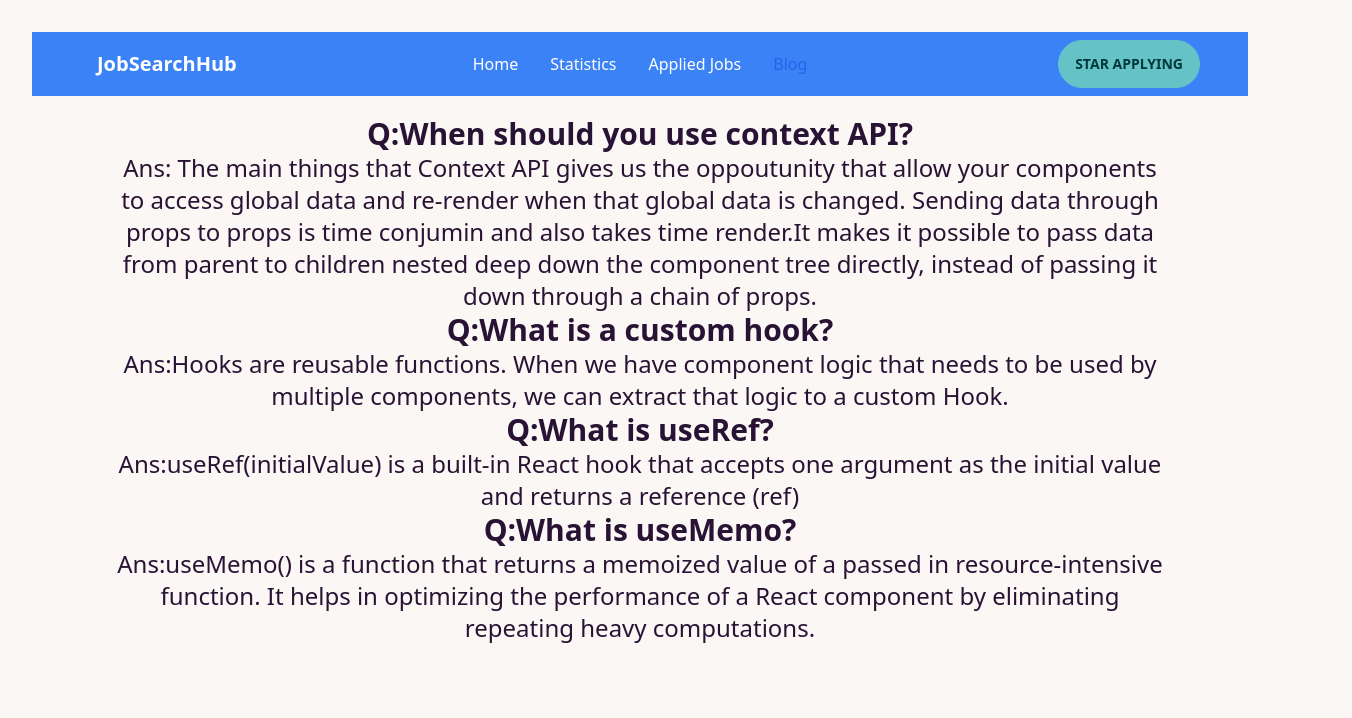
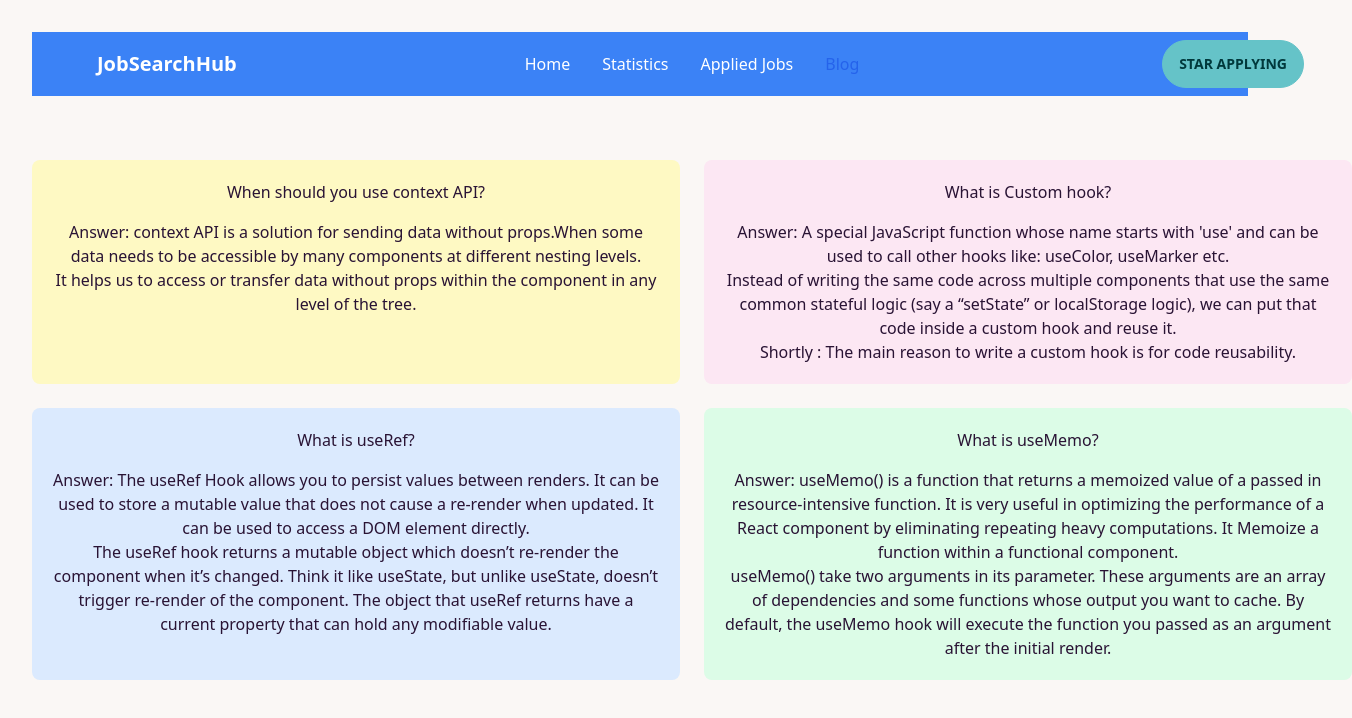
Before and after one commit to thamidtuhin74/career-hub, a React (Vite) app: page /blog in a window 1280 px wide. Shown: the top 718 px of the page, 1352 px wide, since content can reach past the window. Built offline with nearby package versions, Linux system fonts and the light colour scheme.

Commit message:
Fixing SOme Design Issue some style

```diff
--- a/src/Components/Blog/Blog.jsx
+++ b/src/Components/Blog/Blog.jsx
@@ -1,16 +1,42 @@
 import React from 'react';
+import './Blog.css'
 
 const Blog = () => {
     return (
-        <div className='mx-20 mt-5'>
-            <p  className='font-bold text-3xl'>Q:When should you use context API?</p>
-            <p className='text-2xl'>Ans: The main things that Context API gives us the oppoutunity that allow your components to access global data and re-render when that global data is changed. Sending data through props to props is time conjumin and also takes time render.It makes it possible to pass data from parent to children nested deep down the component tree directly, instead of passing it down through a chain of props. </p>
-            <p className='font-bold text-3xl'>Q:What is a custom hook?</p>
-            <p className='text-2xl'>Ans:Hooks are reusable functions. When we have component logic that needs to be used by multiple components, we can extract that logic to a custom Hook.</p>
-            <p className='font-bold text-3xl'>Q:What is useRef?</p>
-            <p className='text-2xl'>Ans:useRef(initialValue) is a built-in React hook that accepts one argument as the initial value and returns a reference (ref)</p>
-            <p className='font-bold text-3xl'>Q:What is useMemo?</p>
-            <p className='text-2xl'>Ans:useMemo() is a function that returns a memoized value of a passed in resource-intensive function. It helps in optimizing the performance of a React component by eliminating repeating heavy computations.</p>
+        <div className='container-wrapper grid md:grid-cols-2 gap-6 py-16'>
+            <div className="qun-ans bg-yellow-100 p-5 rounded-lg">
+                <h2 className='pb-4'>When should you use context API?</h2>
+                <p>
+                    <span>Answer: </span>
+                    context API is a solution for sending data without props.When some data needs to be accessible by many components at different nesting levels.<br/>
+                    It helps us to access or transfer data without props within the component in any level of the tree.
+                </p>
+            </div>
+            <div className="qun-ans bg-pink-100 p-5 rounded-lg">
+                <h2 className='pb-4'>What is Custom hook?</h2>
+                <p>
+                    <span>Answer: </span>
+                    A special JavaScript function whose name starts with 'use' and can be used to call other hooks like: useColor, useMarker etc. <br />
+                    Instead of writing the same code across multiple components that use the same common stateful logic (say a “setState” or localStorage logic), we can put that code inside a custom hook and reuse it. <br />
+                    Shortly : The main reason to write a custom hook is for code reusability.
+                </p>
+            </div>
+            <div className="qun-ans bg-blue-100 p-5 rounded-lg">
+                <h2 className='pb-4'>What is useRef?</h2>
+                <p>
+                    <span>Answer: </span>
+                    The useRef Hook allows you to persist values between renders. It can be used to store a mutable value that does not cause a re-render when updated. It can be used to access a DOM element directly.<br/>
+                    The useRef hook returns a mutable object which doesn’t re-render the component when it’s changed. Think it like useState, but unlike useState, doesn’t trigger re-render of the component. The object that useRef returns have a current property that can hold any modifiable value.
+                </p>
+            </div>
+            <div className="qun-ans bg-green-100 p-5 rounded-lg">
+                <h2 className='pb-4'>What is useMemo?</h2>
+                <p>
+                    <span>Answer: </span>
+                    useMemo() is a function that returns a memoized value of a passed in resource-intensive function. It is very useful in optimizing the performance of a React component by eliminating repeating heavy computations. It Memoize a function within a functional component. <br />
+                    useMemo() take two arguments in its parameter. These arguments are an array of dependencies and some functions whose output you want to cache. By default, the useMemo hook will execute the function you passed as an argument after the initial render.
+                </p>
+            </div>
         </div>
     );
 };
--- a/src/Components/Header/Header.jsx
+++ b/src/Components/Header/Header.jsx
@@ -3,14 +3,14 @@ import { Link, NavLink } from 'react-router-dom';
 
 const Header = () => {
     return (
-        <div>
+        <div className='bg-blue-500'>
 
-            <div className="navbar bg-blue-500">
-                <div className="navbar-start mx-10">
+            <div className="container-wrapper navbar ">
+                <div className=" navbar-start mx-10">
 
                     <Link to='/' className="btn btn-ghost normal-case text-xl text-white ">JobSearchHub</Link>
                 </div>
-                <div className="navbar-center  lg:flex">
+                <div className=" navbar-center  lg:flex">
                     <ul className="menu menu-horizontal px-1 text-white">
                     <li><NavLink to='/' className={({ isActive }) => (isActive ? 'text-blue-600' : 'default')}>Home</NavLink></li>
                         <li><NavLink to='/statistics' className={({ isActive }) => (isActive ? 'text-blue-600' : 'default')}>Statistics</NavLink></li>
@@ -18,7 +18,7 @@ const Header = () => {
                         <li><NavLink to='/blog' className={({ isActive }) => (isActive ? 'text-blue-600' : 'default')}>Blog</NavLink></li>
                     </ul>
                 </div>
-                <div className="navbar-end mx-10">
+                <div className=" navbar-end mx-10">
                     <Link className="btn btn-primary">Star Applying</Link>
                 </div>
             </div>
--- a/src/Components/JobCatagoriesList/JobCatagories.jsx
+++ b/src/Components/JobCatagoriesList/JobCatagories.jsx
@@ -23,7 +23,7 @@ const JobCatagories = () => {
 
 
     return (
-        <div>
+        <div className='container-wrapper'>
             <section>
             <div className='md:flex mx-10 my-10'>
                 <div>
@@ -41,7 +41,7 @@ const JobCatagories = () => {
                 <p className='text-center text-5xl font-bold'>Job Category List</p>
                 <p className='text-center text-2xl mt-2 mb-2'>Looking for work? Find Publications jobs.Create free email alerts and never miss another career opportunity again.</p>
             </section>
-        <div className='grid gap-6 lg:grid-cols-4 sm:grid-cols-2 '>
+        <div className='container-wrapper grid gap-6 lg:grid-cols-4 sm:grid-cols-2 '>
         {
             jobCatagories.map((singleCatagories)=> <SingleCatagory key={singleCatagories.id}singleCatagories={singleCatagories}></SingleCatagory>
             )
--- a/src/Components/JobDetails/JobDetails.jsx
+++ b/src/Components/JobDetails/JobDetails.jsx
@@ -16,11 +16,11 @@ const JobDetails = () => {
 
     }
     return (
-        <div>
-            <div className=' flex items-center justify-center p-20 text-5xl bg-slate-200'>
+        <div className='container-wrapper'>
+            <div className='w-full flex items-center justify-center p-20 text-5xl bg-slate-200'>
                 <p >Job Detaails</p>
             </div>
-            <div className='grid md:grid-cols-3 gap-4  mx-40  mt-5'>
+            <div className='grid md:grid-cols-3 gap-4  lg:mx-40  mt-5'>
 
                 <div className='col-span-2'>
                     <p> <span className='font-bold' >Job Description:</span>  {SingleJobDetails.job_description}</p>
--- a/src/Components/SingleCatagories/SingleCatagory.jsx
+++ b/src/Components/SingleCatagories/SingleCatagory.jsx
@@ -7,7 +7,7 @@ const SingleCatagory = (props) => {
 
     return (
         <div>
-            <div className=' bg-blue-500 mt-4 '>
+            <div className='bg-gray-300 mt-4 rounded-lg'>
                 <img src={picture} alt="" className='h-20 w-20 pl-6 pt-4' />
                 <p className='pl-6 mt-2 text-3xl'>{job_catagory}</p>
                 <p className='pl-6 mt-2 text-2xl pb-4'>{jobs_available} jobs available</p>
--- a/src/Components/SingleFeatureJob/SingleFeatureJob.jsx
+++ b/src/Components/SingleFeatureJob/SingleFeatureJob.jsx
@@ -6,7 +6,7 @@ import { CurrencyDollarIcon,MapPinIcon } from '@heroicons/react/24/solid'
 const SingleFeatureJob = ({Features}) => {
     const {id,image,company_name,salary,location,job_title,job_description,job_responsibility,educational_requirement,job_experience,job_type,Remote_or_Onsite}=Features
     return (
-        <div className='border-solid border-2 border-sky-500 p-2'>
+        <div className='border-solid border-2 border-gray-300 p-2 rounded-lg'>
             <img src={image} alt="" className='object-cover h-56 w-56' />
             <p className='text-2xl'>{job_title}</p>
             <p className='text-2xl mt-1 text-slate-400'>{company_name}</p>
--- a/src/index.css
+++ b/src/index.css
@@ -1,3 +1,26 @@
 @tailwind base;
 @tailwind components;
 @tailwind utilities;
+
+
+.container-wrapper{
+    width: 1320px;
+    margin: 0px auto;
+}
+@media only screen and (max-device-width: 768px) {
+    /* styles for mobile browsers smaller than 480px; (iPhone) */
+    .container-wrapper{
+        display: flex;
+        flex-direction: column;
+    }
+    .navbar {
+        flex-direction: column;
+        width: 100%;
+    }
+    body{
+        overflow-x: hidden;
+    }
+    .container-wrapper{
+        width: 90%;
+    }
+ }
```
Also changed, not shown: src/Components/Blog/Blog.css (added), 4 other files (tests, documents, lock files or other folders).
